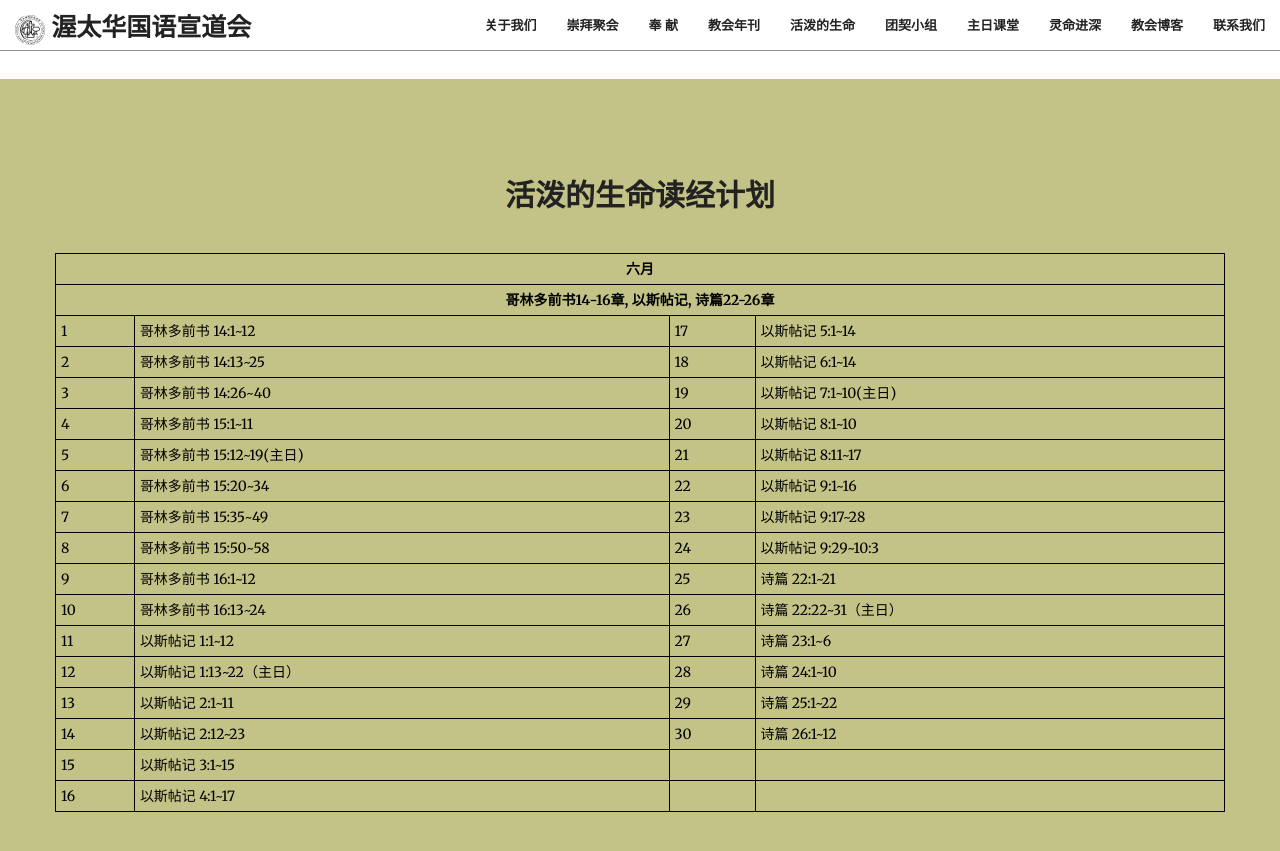
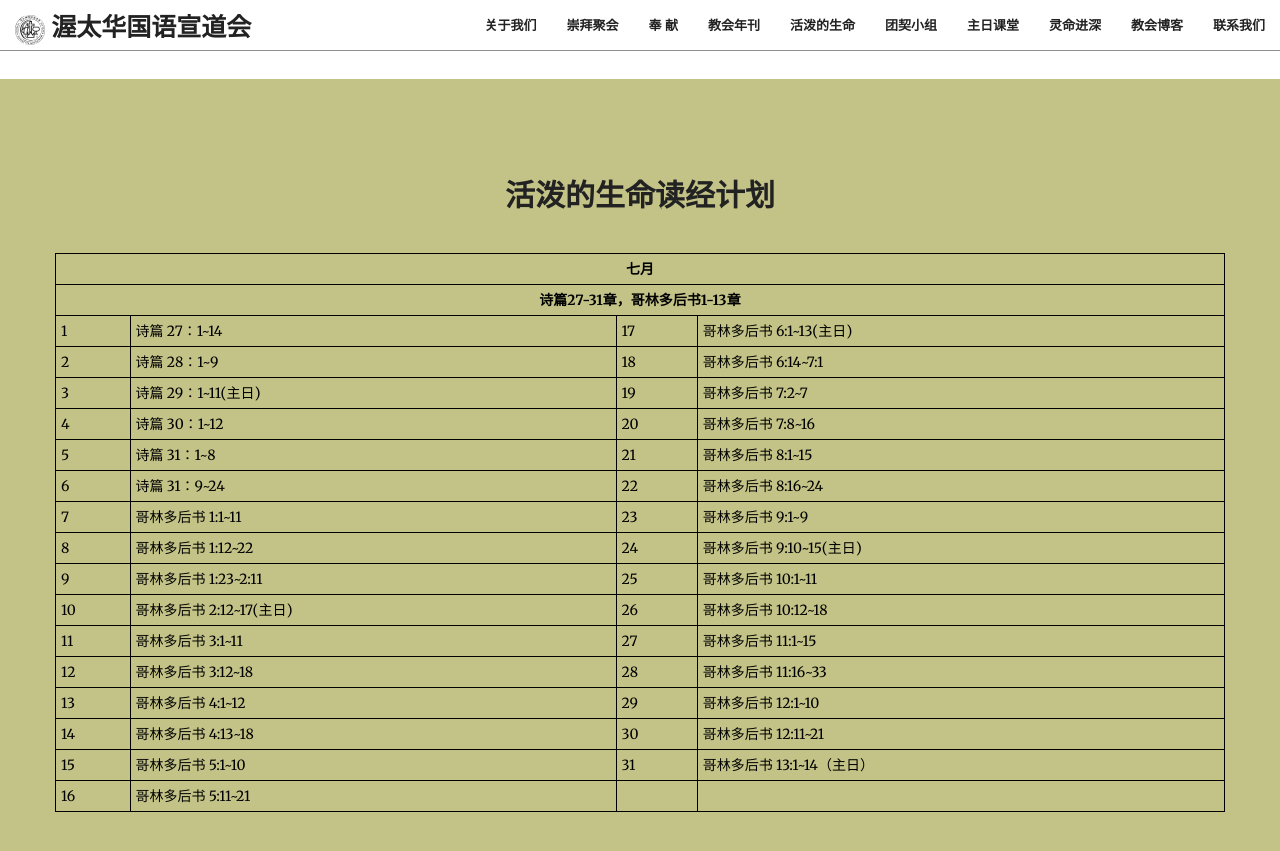
Before and after one commit to JonasYow/ottawaomac, a Jekyll site: the page built from index.html, in a window 1280 px wide and 900 px high, scrolled down 2563 px. Shown: the top 851 px of the window. Built offline with Jekyll 4.4.1, drawn with Linux system fonts in a browser that asks for light colours; some web fonts are replaced.

Commit message:
Update July2022 content

```diff
--- a/_includes/dailylivingwater.html
+++ b/_includes/dailylivingwater.html
@@ -8,120 +8,120 @@
             </div>
             <table style="width:100%">
             <tr>
-                <th colspan="4" class="text-center">六月</th>
+                <th colspan="4" class="text-center">七月</th>
             </tr>
             <tr>
-                <th colspan="4" class="text-center">哥林多前书14-16章, 以斯帖记, 诗篇22-26章</th>
+                <th colspan="4" class="text-center">诗篇27-31章，哥林多后书1-13章</th>
             </tr>
 
             <tr>
                 <td>1</td>
-                <td>哥林多前书 14:1~12</td>
+                <td>诗篇 27：1~14</td>
                 <td>17</td>
-                <td>以斯帖记 5:1~14</td>
+                <td>哥林多后书 6:1~13(主日)</td>
             </tr>
 
             <tr>
                 <td>2</td>
-                <td>哥林多前书 14:13~25</td>
+                <td>诗篇 28：1~9</td>
                 <td>18</td>
-                <td>以斯帖记 6:1~14</td>
+                <td>哥林多后书 6:14~7:1</td>
             </tr>
 
             <tr>
                 <td>3</td>
-                <td>哥林多前书 14:26~40</td>
+                <td>诗篇 29：1~11(主日)</td>
                 <td>19</td>
-                <td>以斯帖记 7:1~10(主日)</td>
+                <td>哥林多后书 7:2~7</td>
             </tr>
 
             <tr>
                 <td>4</td>
-                <td>哥林多前书 15:1~11</td>
+                <td>诗篇 30：1~12</td>
                 <td>20</td>
-                <td>以斯帖记 8:1~10</td>
+                <td>哥林多后书 7:8~16</td>
             </tr>
 
             <tr>
                 <td>5</td>
-                <td>哥林多前书 15:12~19(主日)</td>
+                <td>诗篇 31：1~8</td>
                 <td>21</td>
-                <td>以斯帖记 8:11~17</td>
+                <td>哥林多后书 8:1~15</td>
             </tr>
 
             <tr>
                 <td>6</td>
-                <td>哥林多前书 15:20~34</td>
+                <td>诗篇 31：9~24</td>
                 <td>22</td>
-                <td>以斯帖记 9:1~16</td>
+                <td>哥林多后书 8:16~24</td>
             </tr>
 
             <tr>
                 <td>7</td>
-                <td>哥林多前书 15:35~49</td>
+                <td>哥林多后书 1:1~11</td>
                 <td>23</td>
-                <td>以斯帖记 9:17~28</td>
+                <td>哥林多后书 9:1~9</td>
             </tr>
 
             <tr>
                 <td>8</td>
-                <td>哥林多前书 15:50~58</td>
+                <td>哥林多后书 1:12~22</td>
                 <td>24</td>
-                <td>以斯帖记 9:29~10:3</td>
+                <td>哥林多后书 9:10~15(主日)</td>
             </tr>
 
             <tr>
                 <td>9</td>
-                <td>哥林多前书 16:1~12</td>
+                <td>哥林多后书 1:23~2:11</td>
                 <td>25</td>
-                <td>诗篇 22:1~21</td>
+                <td>哥林多后书 10:1~11</td>
             </tr>
 
             <tr>
                 <td>10</td>
-                <td>哥林多前书 16:13~24</td>
+                <td>哥林多后书 2:12~17(主日)</td>
                 <td>26</td>
-                <td>诗篇 22:22~31（主日）</td>
+                <td>哥林多后书 10:12~18</td>
             </tr>
 
             <tr>
                 <td>11</td>
-                <td>以斯帖记 1:1~12</td>
+                <td>哥林多后书 3:1~11</td>
                 <td>27</td>
-                <td>诗篇 23:1~6</td>
+                <td>哥林多后书 11:1~15</td>
             </tr>
 
             <tr>
                 <td>12</td>
-                <td>以斯帖记 1:13~22（主日）</td>
+                <td>哥林多后书 3:12~18</td>
                 <td>28</td>
-                <td>诗篇 24:1~10</td>
+                <td>哥林多后书 11:16~33</td>
             </tr>
 
             <tr>
                 <td>13</td>
-                <td>以斯帖记 2:1~11</td>
+                <td>哥林多后书 4:1~12</td>
                 <td>29</td>
-                <td>诗篇 25:1~22</td>
+                <td>哥林多后书 12:1~10</td>
             </tr>
 
             <tr>
                 <td>14</td>
-                <td>以斯帖记 2:12~23</td>
+                <td>哥林多后书 4:13~18</td>
                 <td>30</td>
-                <td>诗篇 26:1~12</td>
+                <td>哥林多后书 12:11~21</td>
             </tr>
 
             <tr>
                 <td>15</td>
-                <td>以斯帖记 3:1~15</td>
-                <td></td>
-                <td></td>
+                <td>哥林多后书 5:1~10</td>
+                <td>31</td>
+                <td>哥林多后书 13:1~14（主日）</td>
             </tr>
 
             <tr>
                 <td>16</td>
-                <td>以斯帖记 4:1~17</td>
+                <td>哥林多后书 5:11~21</td>
                 <td></td>
                 <td></td>
             </tr>
```
